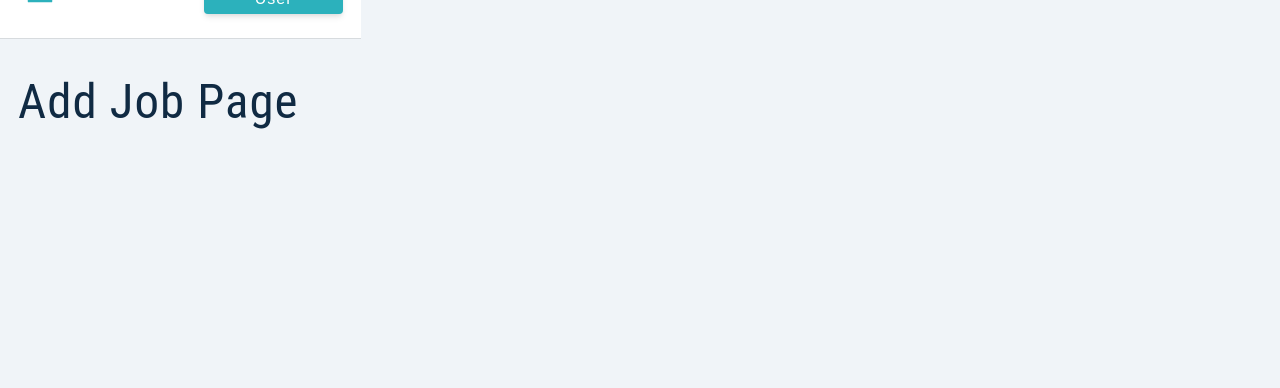
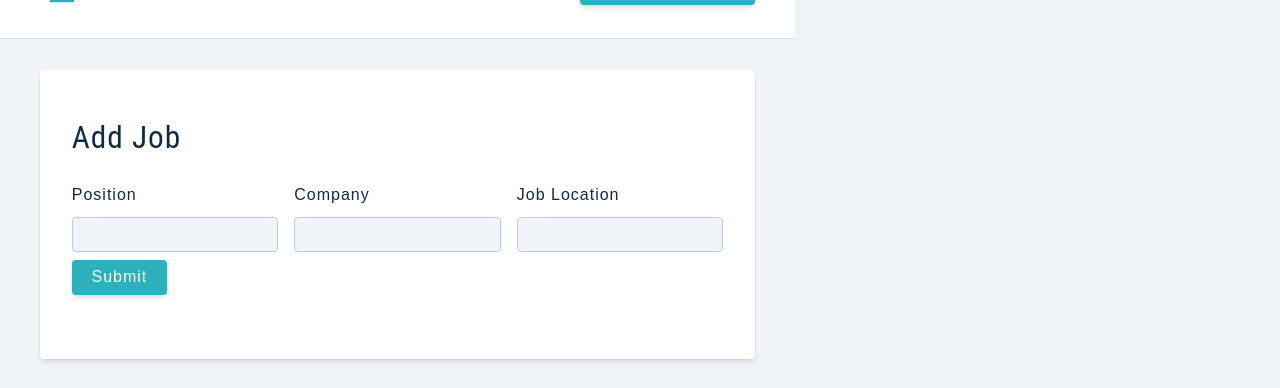
Before and after one commit to robdcampbell/mern-dash, a React (Create React App) app in the folder client/: page /add-job in a window 1280 px wide. Shown: the part 858-1246 px from the top of the page. Before the commit the page ends 1046 px from the top, so only its background shows below. Built offline with nearby package versions, Linux system fonts and the light colour scheme; sample sign-in values are in the browser's storage.

Commit message:
Main struture of AddJob Page done.

```diff
--- a/client/src/context/appContext.js
+++ b/client/src/context/appContext.js
@@ -32,8 +32,16 @@
   user: user ? JSON.parse(user) : null,
   token: token || null,
   userLocation: userLocation || "",
-  jobLocation: "",
   showSidebar: false,
+  isEditing: false,
+  editJobId: "",
+  position: "",
+  company: "",
+  jobLocation: userLocation || "",
+  jobTypeOptions: ["full-time", "part-time", "remote", "internship"],
+  jobType: "full-time",
+  statusOptions: ["interview", "declined", "pending"],
+  status: "pening",
 };
 
 const AppContext = React.createContext();
--- a/client/src/pages/dashboard/AddJob.js
+++ b/client/src/pages/dashboard/AddJob.js
@@ -1,8 +1,77 @@
+import { FormRow, Alert } from "../../components";
+import { useAppContext } from "../../context/appContext";
+import Wrapper from "../../assets/wrappers/DashboardFormPage";
+
 const AddJob = () => {
+  const {
+    isEditing,
+    showAlert,
+    displayAlert,
+    position,
+    company,
+    jobLocation,
+    jobType,
+    jobTypeOptions,
+    status,
+    statusOptions,
+  } = useAppContext();
+
+  const handleSubmit = (e) => {
+    e.preventDefault();
+    if (!position || !company || !jobLocation) {
+      displayAlert();
+      return;
+    }
+  };
+
+  const handleJobInput = (e) => {
+    const name = e.target.name;
+    const value = e.target.value;
+    console.log(`${name} : ${value}`);
+  };
   return (
-    <div>
-      <h1>Add Job Page</h1>
-    </div>
+    <Wrapper>
+      <form className="form">
+        <h3>{isEditing ? "Edit Job" : "Add Job"}</h3>
+        {showAlert && <Alert />}
+        <div className="form-center">
+          {/* position */}
+          <FormRow
+            type="text"
+            name="position"
+            value={position}
+            handleChange={handleJobInput}
+          />
+          {/* company */}
+          <FormRow
+            type="text"
+            name="company"
+            value={company}
+            handleChange={handleJobInput}
+          />
+          {/* location */}
+          <FormRow
+            type="text"
+            name="jobLocation"
+            value={jobLocation}
+            handleChange={handleJobInput}
+            labelText="Job Location"
+          />
+          {/* Job Type */}
+          {/* Job Status */}
+
+          <div className="btn-container">
+            <button
+              type="submit"
+              className="btn btn-block submit-btn"
+              onClick={handleSubmit}
+            >
+              Submit
+            </button>
+          </div>
+        </div>
+      </form>
+    </Wrapper>
   );
 };
 
```
